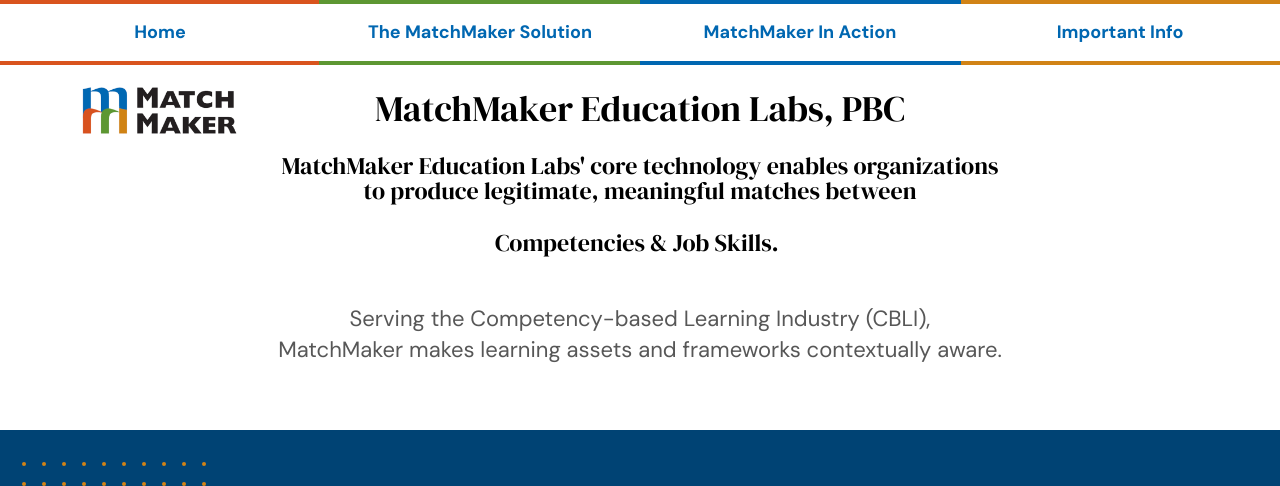
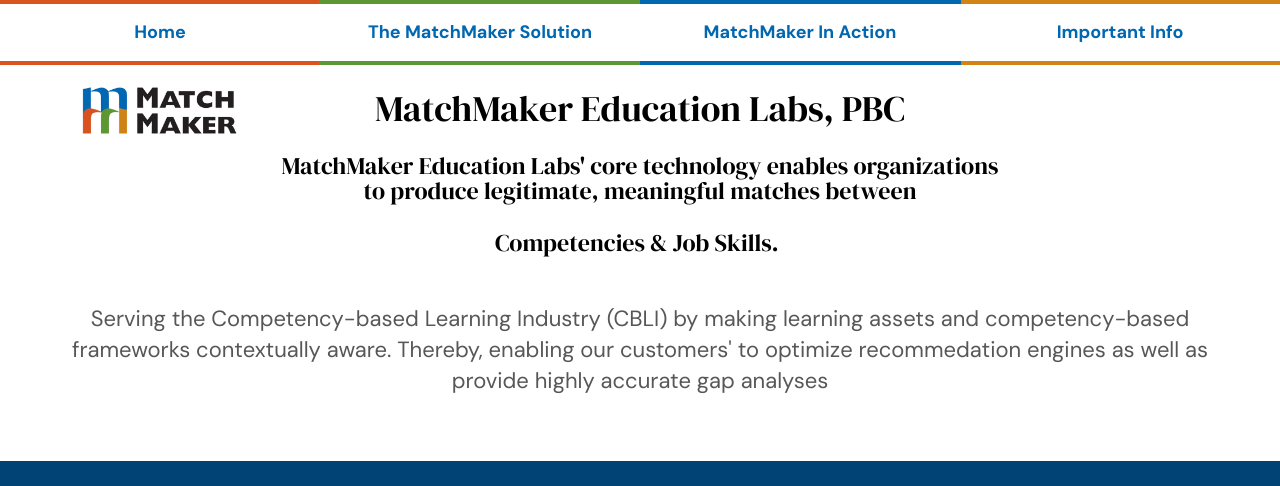
Before and after one commit to matchmakeredlabs/matchmakeredlabs.develop, a Jekyll site: the page built from index.html, in a window 1280 px wide and 900 px high, cut to the strip 0-486 px from the top of the window. Built offline with Jekyll 4.4.1, drawn with Linux system fonts in a browser that asks for light colours.

Commit message:
Update text.yml

```diff
--- a/_data/text.yml
+++ b/_data/text.yml
@@ -8,5 +8,5 @@
   - Job Requirements &amp; Undergraduate Programs.
   - Undergraduate Programs &amp; Learner Records.
   - (Use your imagination).
-leadLine: "Serving the Competency-based Learning Industry (CBLI),<br/>MatchMaker makes learning assets and frameworks contextually aware."
+leadLine: "Serving the Competency-based Learning Industry (CBLI) by making learning assets and competency-based frameworks contextually aware. Thereby, enabling our customers' to optimize recommedation engines as well as provide highly accurate gap analyses"
 footerTagline: "enthusiastically supports:"
```
